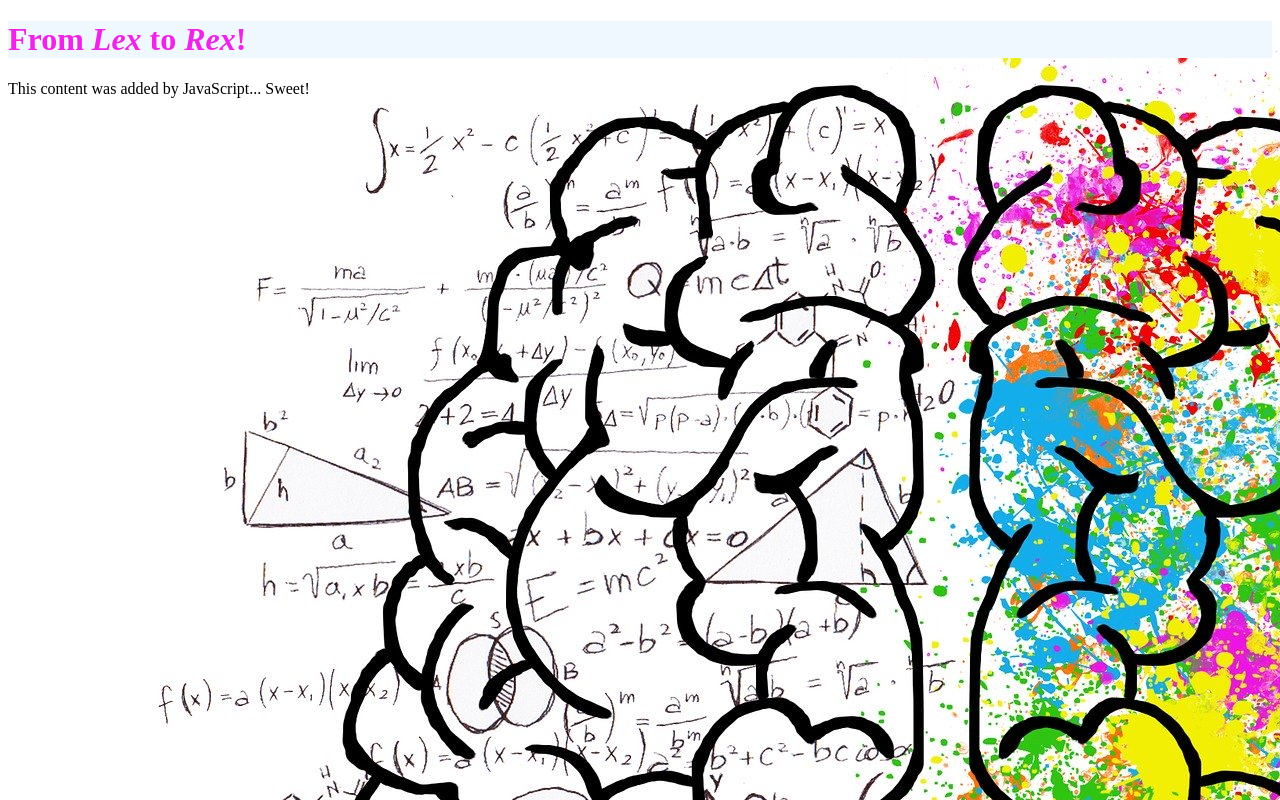
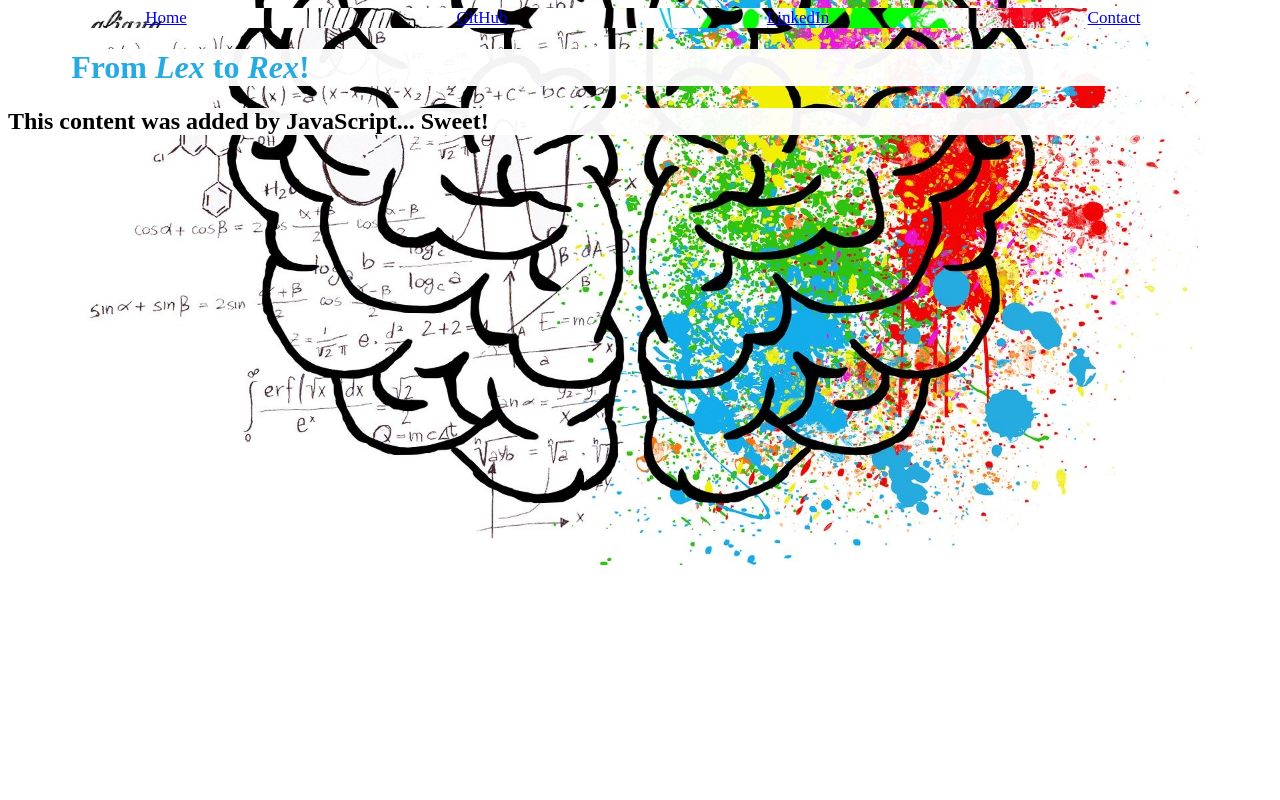
Before and after one commit to bro-san/Brodys-1st-Website, a plain HTML site: page index.html in a window 1280 px wide. Drawn offline with Linux system fonts and the light colour scheme.

Commit message:
added nav bar and background

```diff
--- a/index.html
+++ b/index.html
@@ -5,6 +5,12 @@
         <link rel="stylesheet" href="style.css">
     </head>
     <body>
+        <div id="navbar">
+            <a href="#home">Home</a>
+            <a href="https://github.com/bro-san">GitHub</a>
+            <a href="https://www.linkedin.com/in/broden-sanford-62ab25221">LinkedIn</a>
+            <a href="#contact">Contact</a>
+          </div>
         <h1>From <em>Lex</em> to <em>Rex</em>!</h1>
         <script src="script.js"></script>
     </body>
--- a/script.js
+++ b/script.js
@@ -1,3 +1,3 @@
-const h2 = document.createElement('hs');
+const h2 = document.createElement('h2');
 h2.textContent = "This content was added by JavaScript... Sweet!"
 document.querySelector('body').appendChild(h2)
--- a/style.css
+++ b/style.css
@@ -1,9 +1,40 @@
 body {
-    background-color: aliceblue;
+    background-color: white;
     background-image: url(images/L-R\ brain\ \(main\).jpeg);
+    height:100%;
+    background-position: center;
+    background-repeat: no-repeat;
+    background-size: cover;
 }
 
 h1 {
-    color: rgb(241, 34, 234);
-    background-color: aliceblue;
+    margin-left: 5%;
+    color: rgb(39 170 224);
+    background-color: rgba(255, 255, 255, 0.951);
 }
+
+h2 {
+    background-color: rgba(255, 255, 255, 0.951);
+}
+
+* {font-family: 'Times New Roman', Times, serif;}
+
+#navbar {
+    width: 100%;
+    overflow: auto;
+    background-image: url(images/L-R\ Brain\ \(header\).jpeg);
+    background-position: center;
+    background-repeat: no-repeat;
+    background-size: cover;
+}
+
+#navbar a {
+    background-color: rgbargba(255, 255, 255, 0.951);
+    float: left;
+    display: block;
+    text-align: center;
+    /* padding: 14px; */
+    /* text-decoration: none;*/
+    font-size: 17px;
+    width: 25%;
+}
```
